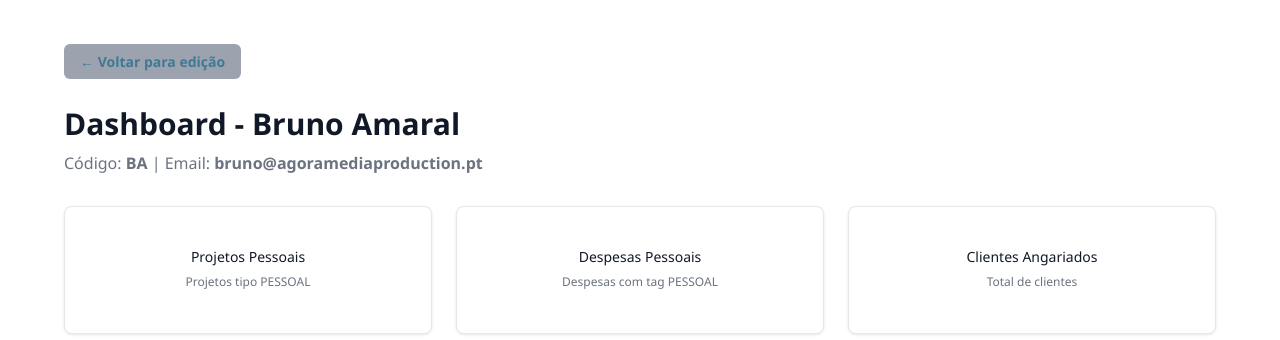
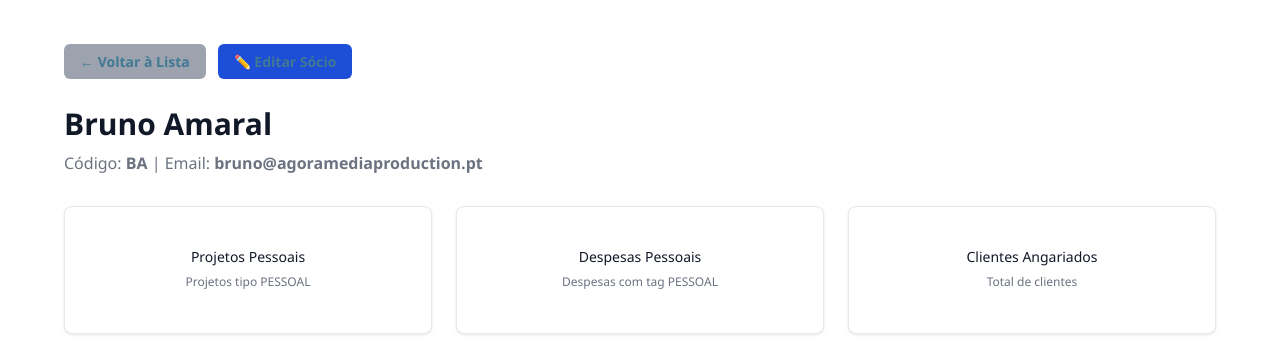
Before and after one commit to brun04maral/agora-contabilidade, a Django app: template agora_web/core/templates/admin/core/socio/dashboard.html in a window 1280 px wide. Shown: the part 92-432 px from the top of the page. Run offline with Django 5.2, Linux system fonts and the light colour scheme; the template is opened without the code that fills it: values that come from a table or form of the project are taken from there, others are empty; data comes from the database, SQL or seed files in the repository; parts of the project's set-up code (start-up, migrations or seed data) failed here and were passed over.

Commit message:
fix: inverter fluxo de visualização do sócio
Fluxo natural implementado:
1. Clicar no sócio → vai para dashboard (página de visualização)
2. Botão "✏️ Editar Sócio" → vai para formulário de edição

Mudanças:
- admin.py:
  - Override change_view() para mostrar dashboard em vez de form
  - Nova URL /edit/ para acesso direto ao formulário
  - edit_view() chama super().change_view() para edição real

- dashboard.html:
  - Adicionar botão "✏️ Editar Sócio" no topo
  - Botão "← Voltar à Lista" para navegação
  - Remover referência "Dashboard -" do título

- Remover change_form.html (não mais necessário)

Agora o comportamento é:
- Lista → Clicar sócio → Dashboard
- Dashboard → "Editar" → Formulário
- Após salvar → Volta para Dashboard

Co-Authored-By: Claude Sonnet 4.5 <noreply@anthropic.com>

```diff
--- a/agora_web/core/templates/admin/core/socio/dashboard.html
+++ b/agora_web/core/templates/admin/core/socio/dashboard.html
@@ -62,20 +62,33 @@
         border-bottom-color: rgb(75, 85, 99);
     }
 
-    .back-btn {
-        background-color: rgb(156, 163, 175);
-        color: white;
+    .action-btn {
         padding: 0.5rem 1rem;
         border-radius: 0.375rem;
         text-decoration: none;
         font-weight: 600;
         font-size: 0.875rem;
         display: inline-block;
-        margin-bottom: 1.5rem;
+        transition: all 0.2s;
+    }
+
+    .back-btn {
+        background-color: rgb(156, 163, 175);
+        color: white;
     }
 
     .back-btn:hover {
         background-color: rgb(107, 114, 128);
+        color: white;
+    }
+
+    .edit-btn {
+        background-color: rgb(29, 78, 216);
+        color: white;
+    }
+
+    .edit-btn:hover {
+        background-color: rgb(30, 64, 175);
         color: white;
     }
 </style>
@@ -83,15 +96,20 @@
 
 {% block content %}
 <div style="padding: 1.5rem; max-width: 80rem; margin: 0 auto;">
-    <!-- Back button -->
-    <a href="{% url 'admin:core_socio_change' socio.codigo %}" class="back-btn">
-        ← Voltar para edição
-    </a>
+    <!-- Action buttons -->
+    <div style="margin-bottom: 1.5rem; display: flex; gap: 0.75rem;">
+        <a href="{% url 'admin:core_socio_changelist' %}" class="action-btn back-btn">
+            ← Voltar à Lista
+        </a>
+        <a href="{% url 'admin:core_socio_edit' socio.codigo %}" class="action-btn edit-btn">
+            ✏️ Editar Sócio
+        </a>
+    </div>
 
     <!-- Header -->
     <div style="margin-bottom: 2rem;">
         <h1 style="font-size: 1.875rem; font-weight: 700; margin-bottom: 0.5rem;" class="dashboard-header">
-            Dashboard - {{ socio.nome_completo }}
+            {{ socio.nome_completo }}
         </h1>
         <p style="font-size: 1rem;" class="dashboard-subtext">
             Código: <strong>{{ socio.codigo }}</strong> | Email: <strong>{{ socio.email }}</strong>
```
Also changed, not shown: agora_web/core/admin.py (+15 -6 lines), agora_web/core/templates/admin/core/socio/change_form.html (deleted, +0 -28 lines).
